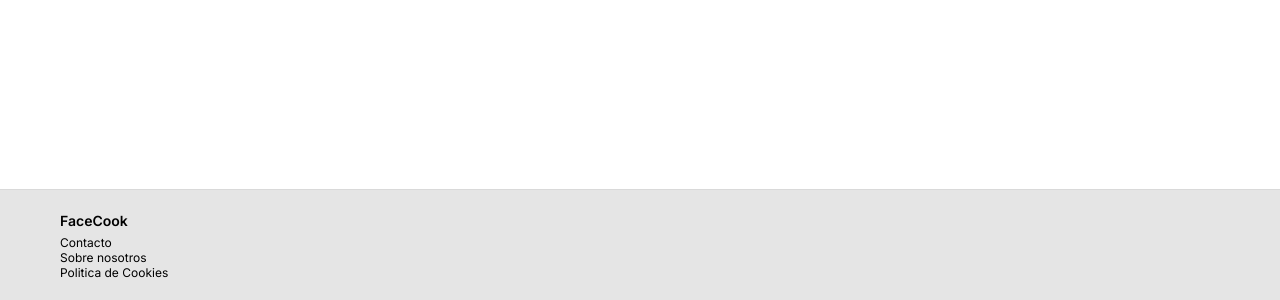
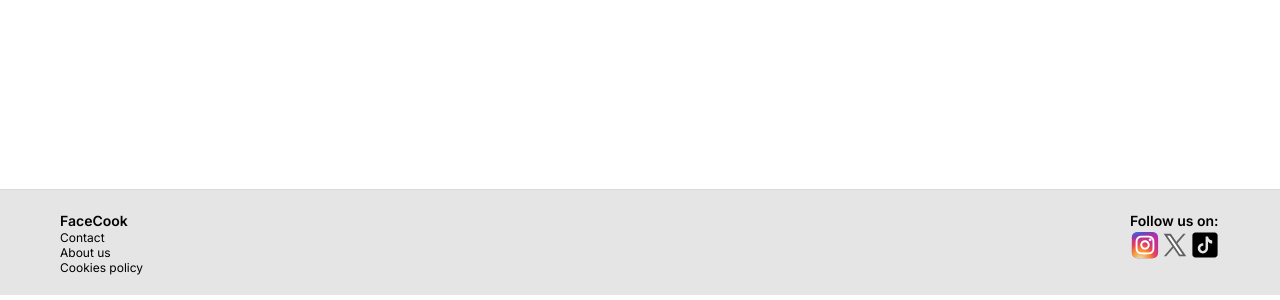
Before and after one commit to imdevponce/facecook, a Next.js app: page / in a window 1280 px wide. Shown: the part 691-991 px from the top of the page. Built offline with nearby package versions, Linux system fonts and the light colour scheme.

Commit message:
feature: added the footer functionality

```diff
--- a/src/components/Footer.tsx
+++ b/src/components/Footer.tsx
@@ -1,16 +1,29 @@
 'use client'
 import styles from './footer.module.css'
+import InstagramIcon from './icons/InstagramIcon'
+import TwitterXIcon from './icons/TwitterXIcon'
+import TikTokIcon from './icons/TikTokIcon'
 export default function Footer () {
   return (
     <footer className={styles.footerContainer}>
-      <div>
-        <strong className={styles.brand}>
-          FaceCook
-        </strong>
-        <div className={styles.info}>
-          <p className={styles.infoItem}>Contacto</p>
-          <p className={styles.infoItem}>Sobre nosotros</p>
-          <p className={styles.infoItem}>Politica de Cookies</p>
+      <div className={styles.footerContent}>
+        <div>
+            <strong className={styles.strong}>
+                FaceCook
+            </strong>
+            <div className={styles.info}>
+                <a href='https://google.com' className={styles.infoItem}>Contact</a>
+                <a href='https://google.com' className={styles.infoItem}>About us</a>
+                <a href='https://google.com' className={styles.infoItem}>Cookies policy</a>
+            </div>
+        </div>
+        <div>
+            <strong className={styles.strong}>Follow us on:</strong>
+            <div>
+                <InstagramIcon height={30} width={30}/>
+                <TwitterXIcon height={30} width={30}/>
+                <TikTokIcon height={30} width={30}/>
+            </div>
         </div>
       </div>
     </footer>
--- a/src/components/footer.module.css
+++ b/src/components/footer.module.css
@@ -11,15 +11,23 @@
         padding: 10px 30px;
     }
 }
-
-.brand {
+.footerContent {
+    display: flex;
+    justify-content: space-between;
+    align-items: flex-start;
+}
+.strong {
     font-size: 14px;
     font-weight: 600;
+    cursor: pointer;
 }
 .info {
-    margin-top: 5px;
     font-size: 12px;
+    display: flex;
+    flex-direction: column;
 }
 .infoItem {
     cursor: pointer;
+    text-decoration: none;
+    color: #000000;
 }
--- /dev/null
+++ b/src/components/icons/InstagramIcon.tsx
@@ -0,0 +1,39 @@
+interface Props {
+  height: number
+  width: number
+}
+
+function InstagramIcon ({ height, width }: Props) {
+  return (
+    <a href="https://www.google.com">
+      <svg xmlns="http://www.w3.org/2000/svg" width={width} height={height} viewBox="0 0 32 32" fill="none">
+        <rect x="2" y="2" width="28" height="28" rx="6" fill="url(#paint0_radial_87_7153)"/>
+        <rect x="2" y="2" width="28" height="28" rx="6" fill="url(#paint1_radial_87_7153)"/>
+        <rect x="2" y="2" width="28" height="28" rx="6" fill="url(#paint2_radial_87_7153)"/>
+        <path d="M23 10.5C23 11.3284 22.3284 12 21.5 12C20.6716 12 20 11.3284 20 10.5C20 9.67157 20.6716 9 21.5 9C22.3284 9 23 9.67157 23 10.5Z" fill="white"/>
+        <path fillRule="evenodd" clipRule="evenodd" d="M16 21C18.7614 21 21 18.7614 21 16C21 13.2386 18.7614 11 16 11C13.2386 11 11 13.2386 11 16C11 18.7614 13.2386 21 16 21ZM16 19C17.6569 19 19 17.6569 19 16C19 14.3431 17.6569 13 16 13C14.3431 13 13 14.3431 13 16C13 17.6569 14.3431 19 16 19Z" fill="white"/>
+        <path fillRule="evenodd" clipRule="evenodd" d="M6 15.6C6 12.2397 6 10.5595 6.65396 9.27606C7.2292 8.14708 8.14708 7.2292 9.27606 6.65396C10.5595 6 12.2397 6 15.6 6H16.4C19.7603 6 21.4405 6 22.7239 6.65396C23.8529 7.2292 24.7708 8.14708 25.346 9.27606C26 10.5595 26 12.2397 26 15.6V16.4C26 19.7603 26 21.4405 25.346 22.7239C24.7708 23.8529 23.8529 24.7708 22.7239 25.346C21.4405 26 19.7603 26 16.4 26H15.6C12.2397 26 10.5595 26 9.27606 25.346C8.14708 24.7708 7.2292 23.8529 6.65396 22.7239C6 21.4405 6 19.7603 6 16.4V15.6ZM15.6 8H16.4C18.1132 8 19.2777 8.00156 20.1779 8.0751C21.0548 8.14674 21.5032 8.27659 21.816 8.43597C22.5686 8.81947 23.1805 9.43139 23.564 10.184C23.7234 10.4968 23.8533 10.9452 23.9249 11.8221C23.9984 12.7223 24 13.8868 24 15.6V16.4C24 18.1132 23.9984 19.2777 23.9249 20.1779C23.8533 21.0548 23.7234 21.5032 23.564 21.816C23.1805 22.5686 22.5686 23.1805 21.816 23.564C21.5032 23.7234 21.0548 23.8533 20.1779 23.9249C19.2777 23.9984 18.1132 24 16.4 24H15.6C13.8868 24 12.7223 23.9984 11.8221 23.9249C10.9452 23.8533 10.4968 23.7234 10.184 23.564C9.43139 23.1805 8.81947 22.5686 8.43597 21.816C8.27659 21.5032 8.14674 21.0548 8.0751 20.1779C8.00156 19.2777 8 18.1132 8 16.4V15.6C8 13.8868 8.00156 12.7223 8.0751 11.8221C8.14674 10.9452 8.27659 10.4968 8.43597 10.184C8.81947 9.43139 9.43139 8.81947 10.184 8.43597C10.4968 8.27659 10.9452 8.14674 11.8221 8.0751C12.7223 8.00156 13.8868 8 15.6 8Z" fill="white"/>
+        <defs>
+          <radialGradient id="paint0_radial_87_7153" cx="0" cy="0" r="1" gradientUnits="userSpaceOnUse" gradientTransform="translate(12 23) rotate(-55.3758) scale(25.5196)">
+            <stop stopColor="#B13589"/>
+            <stop offset="0.79309" stopColor="#C62F94"/>
+            <stop offset="1" stopColor="#8A3AC8"/>
+          </radialGradient>
+          <radialGradient id="paint1_radial_87_7153" cx="0" cy="0" r="1" gradientUnits="userSpaceOnUse" gradientTransform="translate(11 31) rotate(-65.1363) scale(22.5942)">
+            <stop stopColor="#E0E8B7"/>
+            <stop offset="0.444662" stopColor="#FB8A2E"/>
+            <stop offset="0.71474" stopColor="#E2425C"/>
+            <stop offset="1" stopColor="#E2425C" stopOpacity="0"/>
+          </radialGradient>
+          <radialGradient id="paint2_radial_87_7153" cx="0" cy="0" r="1" gradientUnits="userSpaceOnUse" gradientTransform="translate(0.500002 3) rotate(-8.1301) scale(38.8909 8.31836)">
+            <stop offset="0.156701" stopColor="#406ADC"/>
+            <stop offset="0.467799" stopColor="#6A45BE"/>
+            <stop offset="1" stopColor="#6A45BE" stopOpacity="0"/>
+          </radialGradient>
+        </defs>
+      </svg>
+    </a>
+  )
+}
+
+export default InstagramIcon
--- /dev/null
+++ b/src/components/icons/TikTokIcon.tsx
@@ -0,0 +1,16 @@
+interface Props {
+  height: number
+  width: number
+}
+
+function TikTokIcon ({ height, width }: Props) {
+  return (
+    <a href="https://www.google.com">
+      <svg xmlns="http://www.w3.org/2000/svg" x="0px" y="0px" width={width} height={height} viewBox="0 0 50 50">
+        <path d="M41,4H9C6.243,4,4,6.243,4,9v32c0,2.757,2.243,5,5,5h32c2.757,0,5-2.243,5-5V9C46,6.243,43.757,4,41,4z M37.006,22.323 c-0.227,0.021-0.457,0.035-0.69,0.035c-2.623,0-4.928-1.349-6.269-3.388c0,5.349,0,11.435,0,11.537c0,4.709-3.818,8.527-8.527,8.527 s-8.527-3.818-8.527-8.527s3.818-8.527,8.527-8.527c0.178,0,0.352,0.016,0.527,0.027v4.202c-0.175-0.021-0.347-0.053-0.527-0.053 c-2.404,0-4.352,1.948-4.352,4.352s1.948,4.352,4.352,4.352s4.527-1.894,4.527-4.298c0-0.095,0.042-19.594,0.042-19.594h4.016 c0.378,3.591,3.277,6.425,6.901,6.685V22.323z"></path>
+      </svg>
+    </a>
+  )
+}
+
+export default TikTokIcon
--- /dev/null
+++ b/src/components/icons/TwitterXIcon.tsx
@@ -0,0 +1,16 @@
+interface Props {
+  height: number
+  width: number
+}
+
+function TwitterXIcon ({ height, width }: Props) {
+  return (
+    <a href="https://www.google.com">
+      <svg xmlns="http://www.w3.org/2000/svg" x="0px" y="0px" width={width} height={height} viewBox="0 0 48 48">
+        <polygon fill="#616161" points="41,6 9.929,42 6.215,42 37.287,6"></polygon><polygon fill="#fff" fillRule="evenodd" points="31.143,41 7.82,7 16.777,7 40.1,41" clipRule="evenodd"></polygon><path fill="#616161" d="M15.724,9l20.578,30h-4.106L11.618,9H15.724 M17.304,6H5.922l24.694,36h11.382L17.304,6L17.304,6z"></path>
+      </svg>
+    </a>
+  )
+}
+
+export default TwitterXIcon
```
